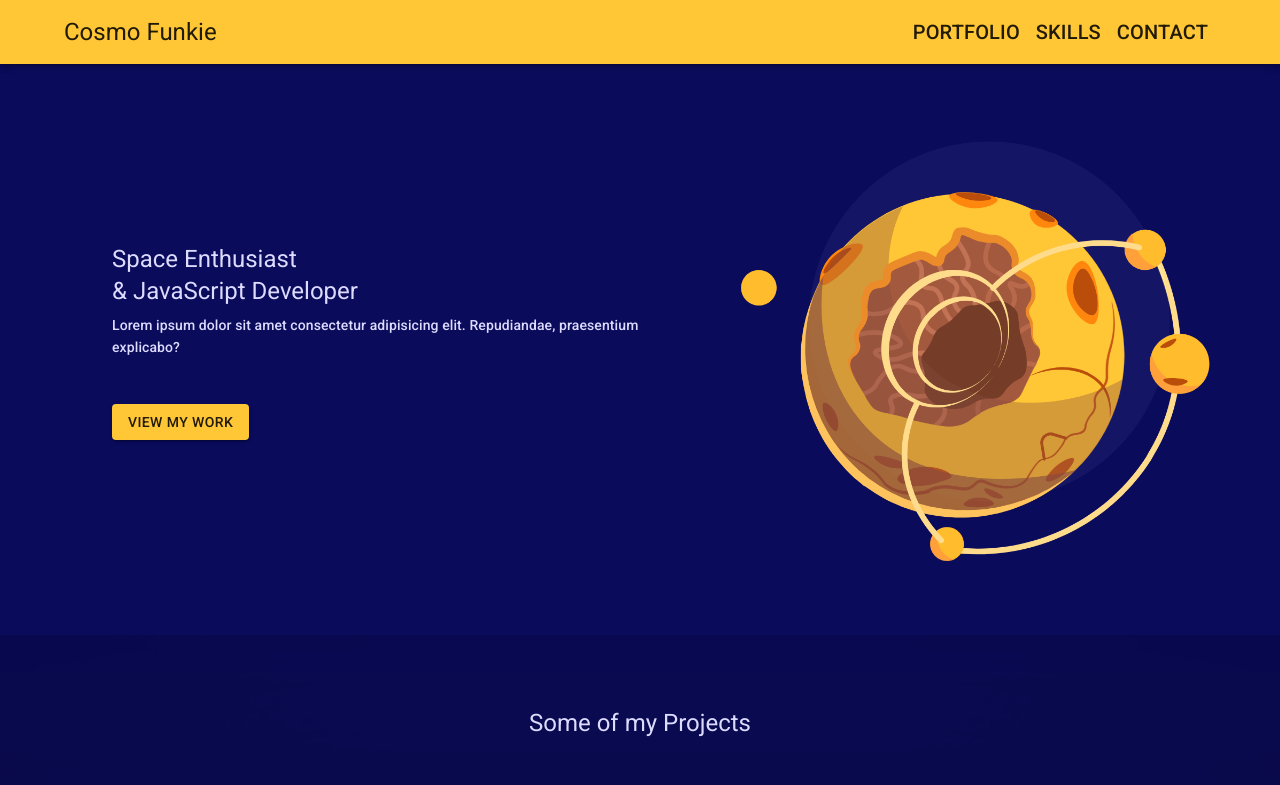
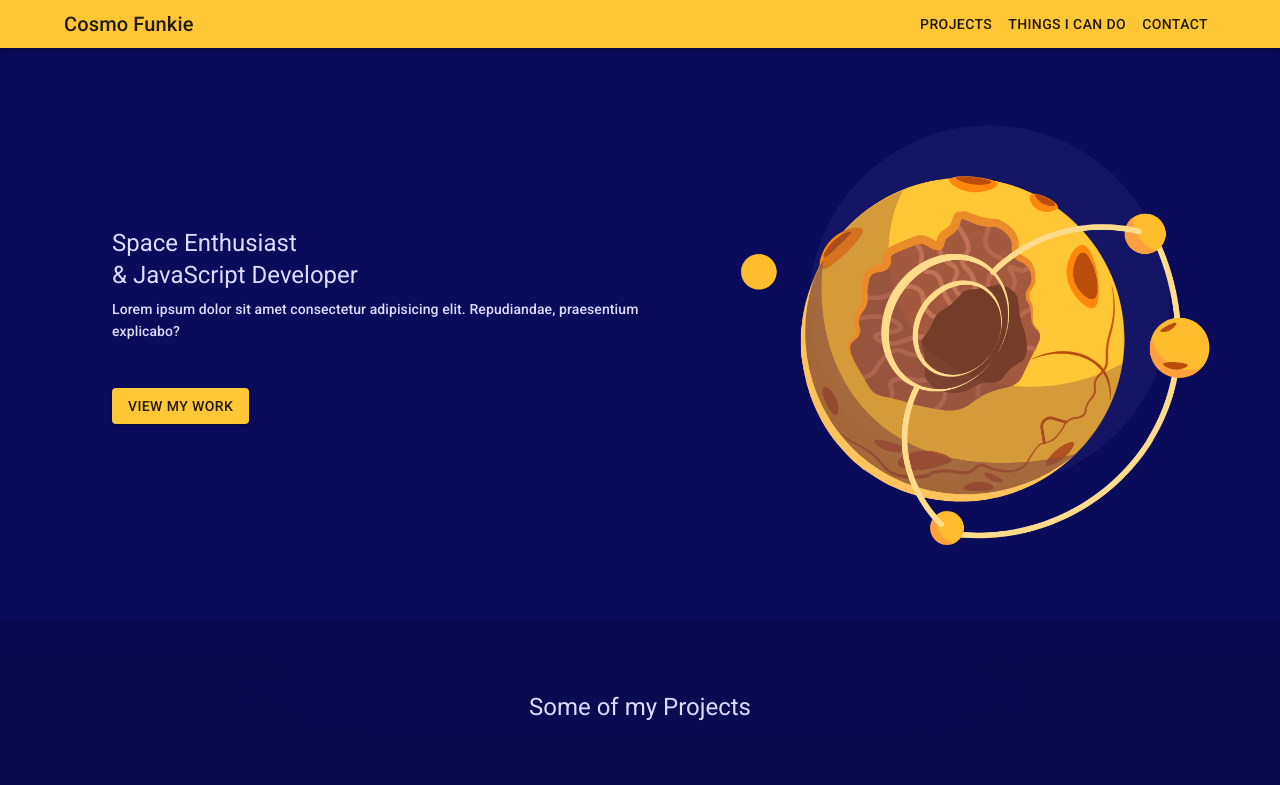
Before and after one commit to monkeystylle/cosmo-boy, a Next.js app: page /mobilefirst in a window 1280 px wide. Shown: the top 785 px of the page. Built offline with nearby package versions, Linux system fonts and the light colour scheme.

Commit message:
added scroll to view to sections on navbar

```diff
--- a/pages/mobilefirst.js
+++ b/pages/mobilefirst.js
@@ -1,4 +1,4 @@
-import React from 'react';
+import React, { useRef } from 'react';
 import { makeStyles } from '@material-ui/core/styles';
 import Box from '@material-ui/core/Box';
 import Grid from '@material-ui/core/Grid';
@@ -156,23 +156,56 @@ const useStyles = makeStyles(theme => {
 
 function mobilefirst() {
   const classes = useStyles();
+  const dateYear = new Date().getFullYear();
+  //refs
+  const projectsRef = useRef();
+  const thingsIcanDoRef = useRef();
+  const contactRef = useRef();
+  //functions for section click
+  function projectsClick() {
+    projectsRef.current.scrollIntoView({
+      behavior: 'smooth',
+    });
+  }
+  function thingsIcanDoClick() {
+    thingsIcanDoRef.current.scrollIntoView({
+      behavior: 'smooth',
+    });
+  }
+  function contactClick() {
+    contactRef.current.scrollIntoView({
+      behavior: 'smooth',
+    });
+  }
 
   return (
     <Box className={classes.root}>
       {/*NAV */}
       <AppBar position="static">
-        <Toolbar className={classes.minMaxContainerAppBar}>
-          <Typography variant="h5" className={classes.title}>
+        <Toolbar variant="dense" className={classes.minMaxContainerAppBar}>
+          <Typography variant="h6" className={classes.title}>
             Cosmo Funkie
           </Typography>
-          <Button className={classes.appBar} color="inherit">
-            <Typography variant="h6">Portfolio</Typography>
+          <Button
+            className={classes.appBar}
+            color="inherit"
+            onClick={projectsClick}
+          >
+            Projects
           </Button>
-          <Button className={classes.appBar} color="inherit">
-            <Typography variant="h6">Skills</Typography>
+          <Button
+            className={classes.appBar}
+            color="inherit"
+            onClick={thingsIcanDoClick}
+          >
+            Things i can do
           </Button>
-          <Button className={classes.appBar} color="inherit">
-            <Typography variant="h6">Contact</Typography>
+          <Button
+            className={classes.appBar}
+            color="inherit"
+            onClick={contactClick}
+          >
+            Contact
           </Button>
         </Toolbar>
       </AppBar>
@@ -219,7 +252,7 @@ function mobilefirst() {
       </Box>
 
       {/* SOME OF MY PROJECTS */}
-      <Box mt={8} className={classes.bgimage}>
+      <Box mt={8} className={classes.bgimage} ref={projectsRef}>
         <Box className={classes.minMaxContainer}>
           <Box mb={3} py={{ sm: 4 }}>
             <Typography
@@ -300,7 +333,7 @@ function mobilefirst() {
       </Box>
 
       {/* THINGS I CAN DO */}
-      <Box className={classes.thingsIcanDoBox}>
+      <Box className={classes.thingsIcanDoBox} ref={thingsIcanDoRef}>
         <Box className={classes.minMaxContainer}>
           <Box mt={0}>
             <Typography color="textSecondary" variant="h5">
@@ -348,7 +381,7 @@ function mobilefirst() {
       </Box>
 
       {/* CONTACT */}
-      <Box py={{ xs: 4, md: 6 }} className={classes.contact}>
+      <Box py={{ xs: 4, md: 6 }} className={classes.contact} ref={contactRef}>
         <Container maxWidth="xs">
           <Box>
             <Typography variant="h5">Get in Touch</Typography>
@@ -394,7 +427,7 @@ function mobilefirst() {
       {/* FOOTER */}
       <Box className={clsx(classes.minMaxContainer, classes.footer)}>
         <Typography color="textSecondary" variant="h6">
-          Copyright 2020 Cosmo Junkie
+          Copyright {dateYear} Cosmo Junkie
         </Typography>
         <img src="/images/icon_fb.svg" alt="fb" />
         <img src="/images/icon_tw.svg" alt="tw" />
```
